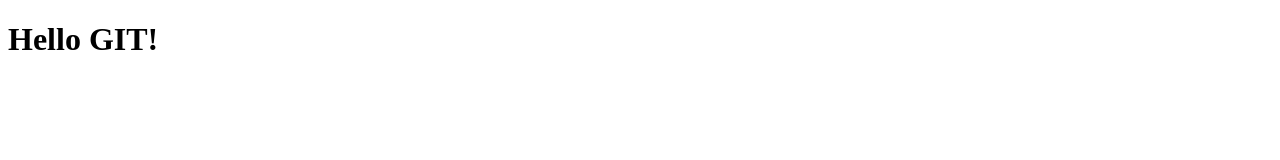
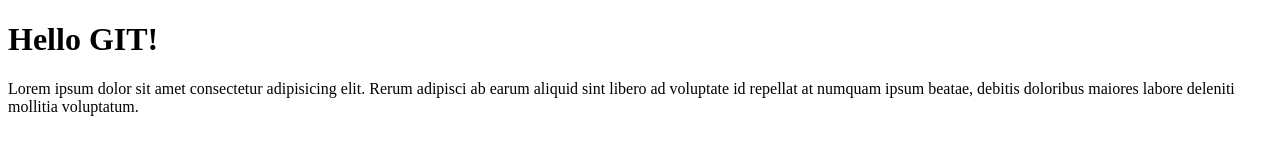
Before and after one commit to anna-bachorska/git-course-4, a plain HTML site: page index.html in a window 1280 px wide. Drawn offline with Linux system fonts and the light colour scheme.

Commit message:
added paragraph into index.html

```diff
--- a/index.html
+++ b/index.html
@@ -1,12 +1,20 @@
 <!DOCTYPE html>
 <html lang="en">
+
 <head>
     <meta charset="UTF-8">
     <meta http-equiv="X-UA-Compatible" content="IE=edge">
     <meta name="viewport" content="width=device-width, initial-scale=1.0">
     <title>iSA GIT Course - 4</title>
 </head>
+
 <body>
     <h1>Hello GIT!</h1>
+
+    <p>
+        Lorem ipsum dolor sit amet consectetur adipisicing elit. Rerum adipisci ab earum aliquid sint libero ad
+        voluptate id repellat at numquam ipsum beatae, debitis doloribus maiores labore deleniti mollitia voluptatum.
+    </p>
 </body>
+
 </html>
```
